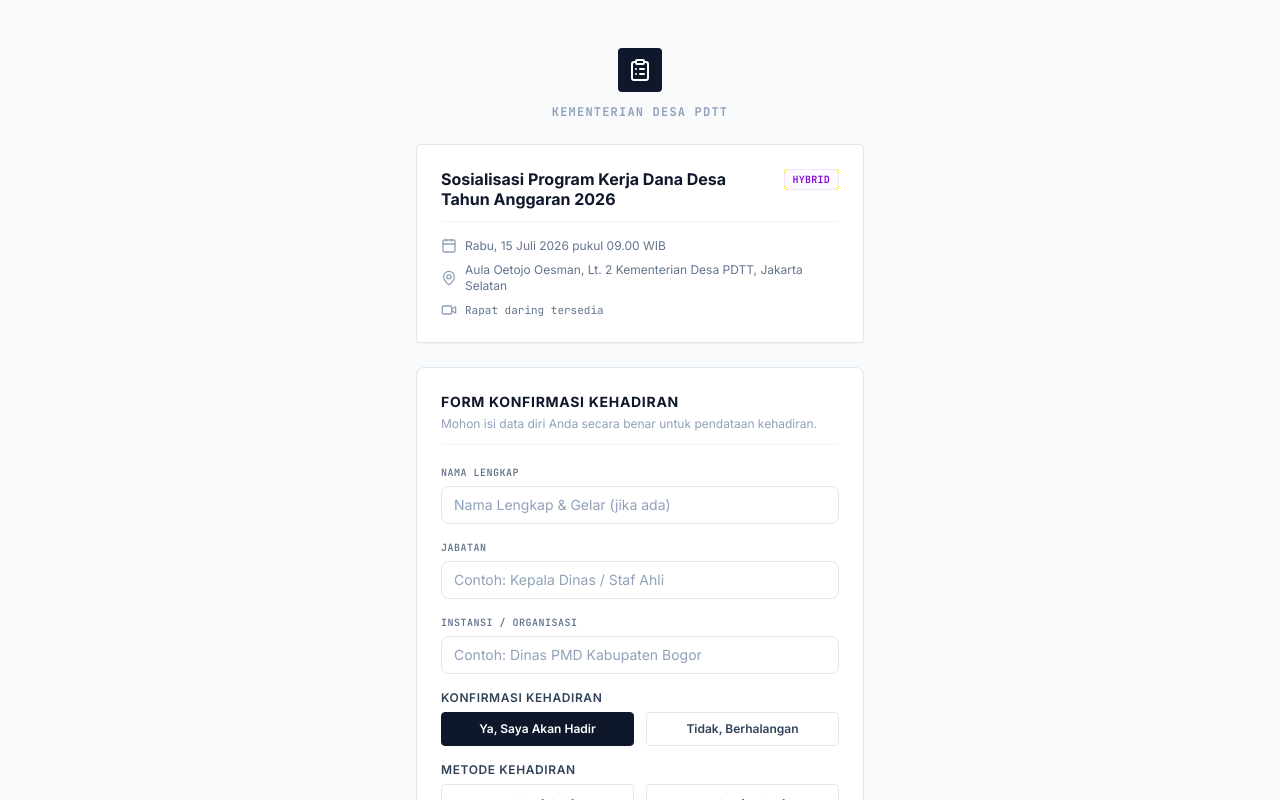
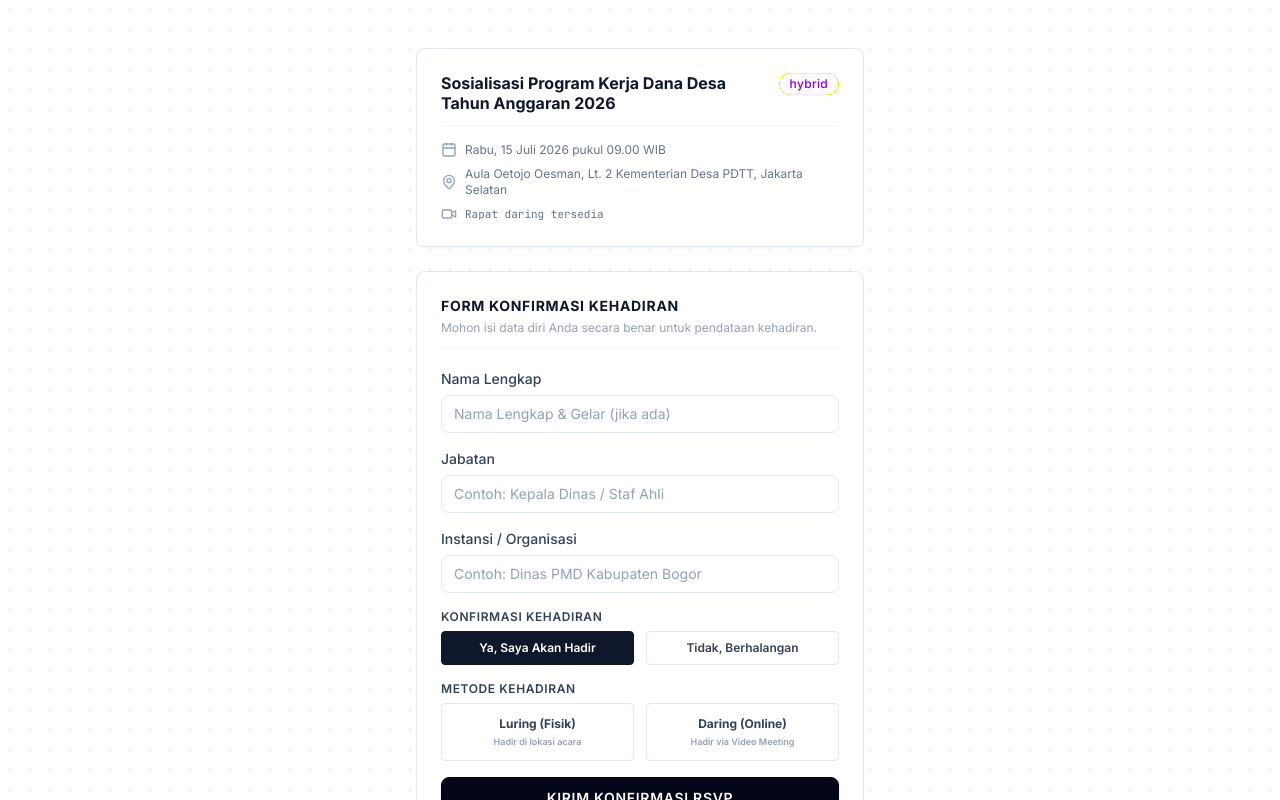
Before and after one commit to dendyadinirwana/RSVP-kemendesa, a React (Vite) app: page /rsvp/evt-dana-desa-2026 in a window 1280 px wide. Shown: the top 800 px of the page. Built offline with nearby package versions, Linux system fonts and the light colour scheme.

Commit message:
design: remove Ministry logo element from public RSVP form

```diff
--- a/src/components/ui/Badge.tsx
+++ b/src/components/ui/Badge.tsx
@@ -11,7 +11,7 @@ export const Badge: React.FC<BadgeProps> = ({
   variant = 'neutral',
   className = '',
 }) => {
-  const baseStyles = 'inline-flex items-center px-2 py-0.5 rounded text-[10px] font-semibold font-mono tracking-wide uppercase';
+  const baseStyles = 'inline-flex items-center px-2.5 py-0.5 rounded-full text-xs font-medium font-sans tracking-wide';
 
   const variants = {
     neutral: 'bg-slate-50 text-slate-600 border border-slate-200/80',
--- a/src/components/ui/Button.tsx
+++ b/src/components/ui/Button.tsx
@@ -15,19 +15,19 @@ export const Button: React.FC<ButtonProps> = ({
   disabled,
   ...props
 }) => {
-  const baseStyles = 'inline-flex items-center justify-center font-semibold transition-colors focus-visible:outline-2 focus-visible:outline-offset-2 disabled:opacity-50 disabled:pointer-events-none rounded-lg tracking-wider font-mono';
+  const baseStyles = 'inline-flex items-center justify-center font-semibold transition-colors focus-visible:outline-2 focus-visible:outline-offset-2 disabled:opacity-50 disabled:pointer-events-none rounded-lg tracking-wide font-sans';
 
   const variants = {
     primary: 'bg-slate-950 hover:bg-slate-900 text-white border border-slate-950 shadow-sm focus-visible:outline-slate-950',
     secondary: 'bg-slate-100 hover:bg-slate-200 text-slate-900 border border-transparent focus-visible:outline-slate-200',
     outline: 'border border-slate-200 hover:border-slate-300 bg-white hover:bg-slate-50 text-slate-700 focus-visible:outline-slate-200',
-    danger: 'bg-red-50 hover:bg-red-100 text-red-700 border border-red-250 focus-visible:outline-red-600',
+    danger: 'bg-red-50 hover:bg-red-100 text-red-700 border border-red-200 focus-visible:outline-red-600',
   };
 
   const sizes = {
-    sm: 'px-3 py-1.5 text-[10px]',
-    md: 'px-4 py-2 text-xs',
-    lg: 'px-5 py-2.5 text-sm',
+    sm: 'px-3 py-1.5 text-xs',
+    md: 'px-4 py-2 text-sm',
+    lg: 'px-5 py-2.5 text-base',
   };
 
   return (
--- a/src/components/ui/Input.tsx
+++ b/src/components/ui/Input.tsx
@@ -13,7 +13,7 @@ export const Input = React.forwardRef<HTMLInputElement, InputProps>(
     return (
       <div className="w-full flex flex-col gap-1.5">
         {label && (
-          <label htmlFor={generatedId} className="text-[10px] font-semibold text-slate-500 uppercase tracking-wider font-mono">
+          <label htmlFor={generatedId} className="text-sm font-medium text-slate-700 font-sans">
             {label}
           </label>
         )}
--- a/src/components/ui/Table.tsx
+++ b/src/components/ui/Table.tsx
@@ -11,7 +11,7 @@ export const Table: React.FC<TableProps> = ({ headers, children, className = ''
     <div className={`w-full overflow-x-auto border border-slate-200 rounded-lg bg-white shadow-xs ${className}`}>
       <table className="w-full text-left border-collapse">
         <thead>
-          <tr className="bg-slate-50/60 border-b border-slate-200 text-[10px] font-semibold text-slate-500 uppercase tracking-wider font-mono">
+          <tr className="bg-slate-50/60 border-b border-slate-200 text-xs font-semibold text-slate-500 uppercase tracking-wider font-sans">
             {headers.map((header, idx) => (
               <th key={idx} className="px-6 py-3.5 font-semibold">
                 {header}
--- a/src/pages/PublicRSVP.tsx
+++ b/src/pages/PublicRSVP.tsx
@@ -9,7 +9,6 @@ import {
   Calendar,
   MapPin,
   Video,
-  ClipboardList,
   AlertCircle
 } from 'lucide-react';
 
@@ -107,21 +106,11 @@ export const PublicRSVP: React.FC = () => {
   const showLuringOption = currentEvent.jenisRapat === 'luring' || currentEvent.jenisRapat === 'hybrid';
 
   return (
-    <div className="min-h-screen bg-slate-50 py-12 px-4 sm:px-6 lg:px-8 flex flex-col items-center justify-center">
+    <div className="min-h-screen py-12 px-4 sm:px-6 lg:px-8 flex flex-col items-center justify-center">
       <div className="max-w-md w-full space-y-6">
 
-        {/* Logo / Header Instansi */}
-        <div className="text-center">
-          <div className="inline-flex items-center justify-center p-2.5 bg-slate-900 rounded text-white mb-3">
-            <ClipboardList className="h-6 w-6" />
-          </div>
-          <h2 className="text-xs font-bold uppercase tracking-widest text-slate-400 font-mono">
-            Kementerian Desa PDTT
-          </h2>
-        </div>
-
         {/* Info Box */}
-        <div className="bg-white border border-slate-200 rounded p-6 shadow-xs">
+        <div className="bg-white border border-slate-200 rounded-lg p-6 shadow-xs">
           <div className="flex justify-between items-start gap-4 mb-3">
             <h1 className="text-base font-bold text-slate-900 leading-tight">
               {currentEvent.namaKegiatan}
```
